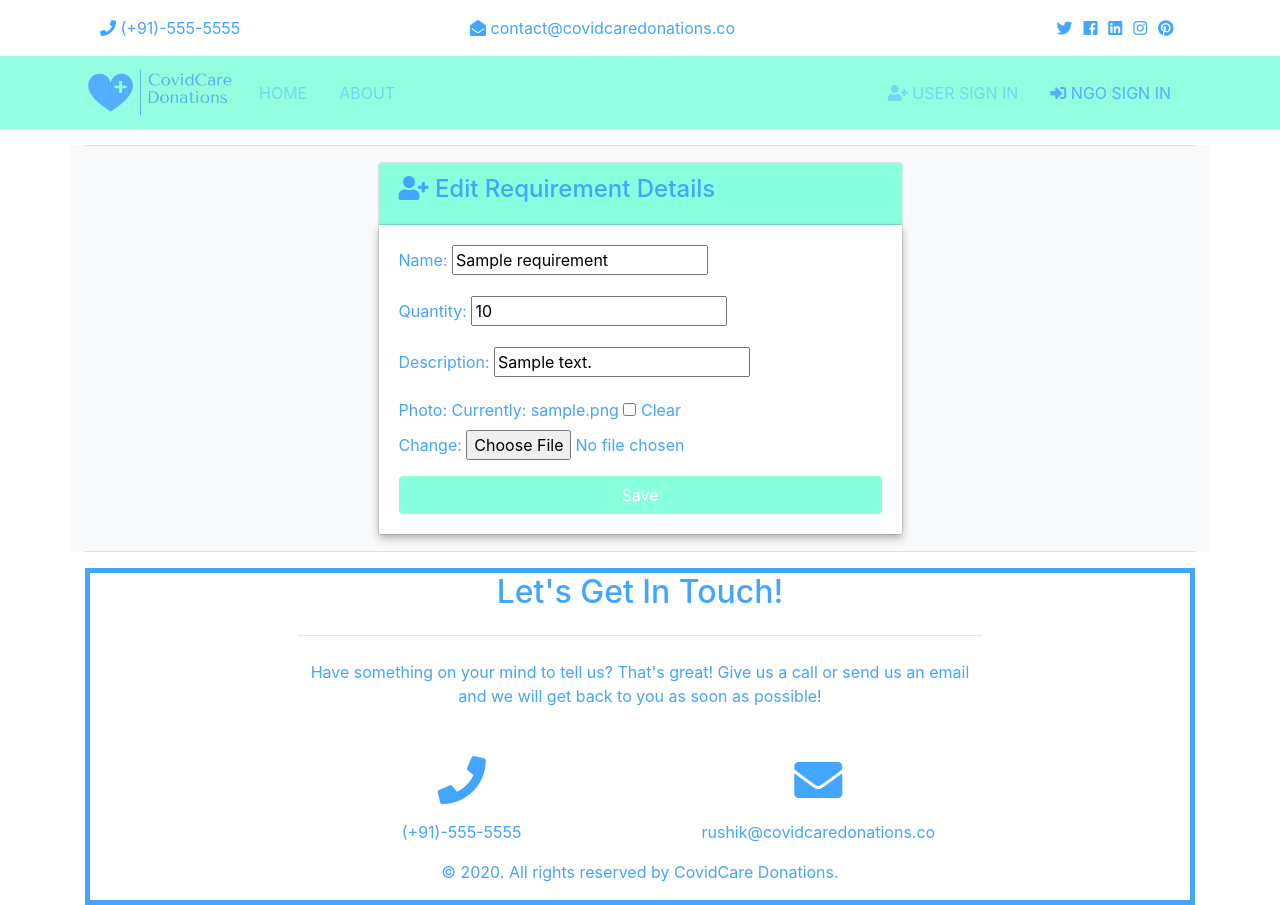
After one commit to daksh2k/cov-web, a Django app: page /ngos/editrequirement/1 in a window 1280 px wide. The commit adds this page. Run offline with Django 3.2, Linux system fonts and the light colour scheme; tables that the repository leaves empty hold one stand-in row (values such as "Sample post"); some libraries are stand-ins or nearby versions.

Commit message:
After Edit Requirement

```diff
--- a/ngos/urls.py
+++ b/ngos/urls.py
@@ -14,4 +14,6 @@ urlpatterns = [
     path('requirements/<int:requirement_id>', views.removerequirements, name='removerequirements'),
     path('viewdonation/<int:donation_id>', views.viewdonationngo, name='viewdonationngo'),
     path('acceptdonation/<int:donation_id>', views.acceptdonation, name='acceptdonation'),
+    path('editrequirement/<int:requirement_id>', views.EditRequirementView.as_view(), name='editrequirement'),
+
 ]
--- a/ngos/views.py
+++ b/ngos/views.py
@@ -1,6 +1,7 @@
 from django.shortcuts import render, redirect
 from django.contrib import messages, auth
 from django.contrib.auth.models import User
+from django.views.generic import View
 from ngos.models import Ngos
 from requirement.models import Requirement
 from donation.models import Donation
@@ -138,3 +139,24 @@ def acceptdonation(request, donation_id):
 
     Donation.objects.filter(id = donation_id).update(is_completed = True)
     return redirect('ngodashboard')
+
+class EditRequirementView(View):
+    def get(self, request, **kwargs):
+        request.session['myid'] = self.kwargs['requirement_id']
+        requirement = Requirement.objects.get(id = self.kwargs['requirement_id'])
+        form = RequirementForm(instance=requirement)
+        context = {
+        'form': form
+        }
+        return render(request, 'ngos/editrequirement.html', context)
+
+    def post(self, request, **kwargs):
+        requirement = Requirement.objects.get(id = request.session['myid'])
+        form = RequirementForm(request.POST, request.FILES, instance=requirement)
+        if form.is_valid():
+            instance = form.save(commit=False)
+            instance.ngos = request.user.ngos
+            instance.save()
+            messages.success(request, 'Equipment Edited')
+
+        return redirect('ngorequirements')
--- /dev/null
+++ b/templates/ngos/editrequirement.html
@@ -0,0 +1,29 @@
+{% extends 'base.html' %}
+{% load static %}
+{% block content %}
+
+<section>
+  <div class="container bg-light">
+    <hr>
+    <div class="row bg-light">
+      <div class="col-md-6 mx-auto">
+        <div class="card">
+          <div class="card-header bg-primary text-white">
+            <h4>
+              <i class="fas fa-user-plus"></i> Edit Requirement Details</h4>
+          </div>
+          <div class="card-body">
+            <form action="{% url 'editrequirement' 0 %}" method="POST" enctype="multipart/form-data">
+              {% csrf_token %}
+              {{ form.as_p }}
+              <input type="submit" value="Save" class="btn btn-secondary btn-block">
+            </form>
+          </div>
+        </div>
+      </div>
+    </div>
+    <hr>
+  </div>
+</section>
+
+{% endblock %}
--- a/templates/ngos/requirements.html
+++ b/templates/ngos/requirements.html
@@ -34,9 +34,8 @@
                 {% endif %}
                 <h4 class="card-title product-title">{{ requirement.name }}</h4>
                 <hr>
-                <button class="btn btn-primary" id="btn-accept" type="button"><i class="fa fa-edit"></i> Edit
-                  Details</button>
-                <button class="btn btn-primary" id="btn-details" type="button"><i class="fa fa-trash" ></i> <a href="{% url 'removerequirements' requirement.id %}">RemoveRequirement</a>
+                <button class="btn btn-primary" id="btn-accept" type="button"><i class="fa fa-edit"></i> <a id="btn-edit-requirement-details" href="{% url 'editrequirement' requirement.id %}">Edit Details</a></button>
+                <button class="btn btn-primary" id="btn-details" type="button"><i class="fa fa-trash" ></i> <a href="{% url 'removerequirements' requirement.id %}">Remove Requirement</a>
                 </button>
               </div>
             </div>
```
